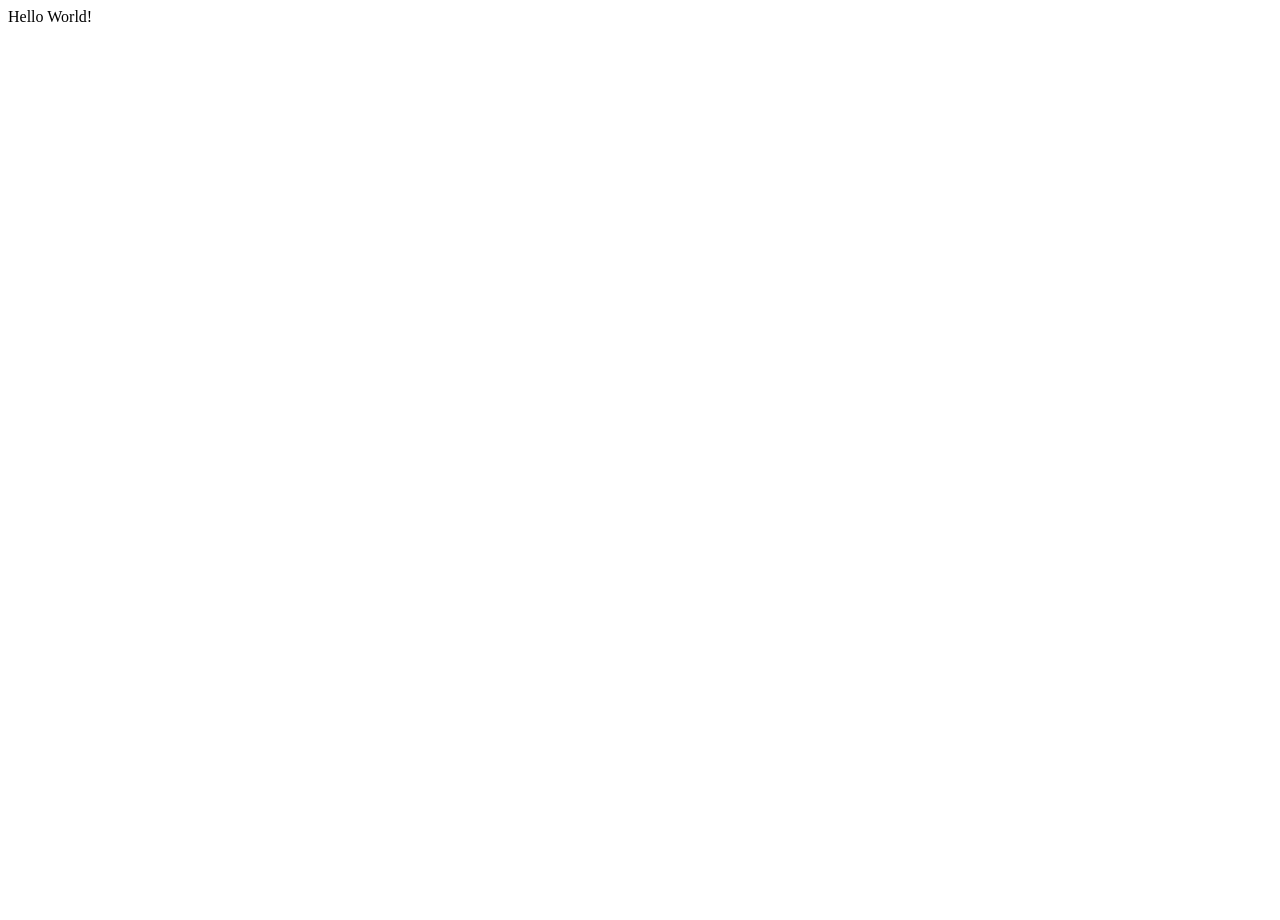
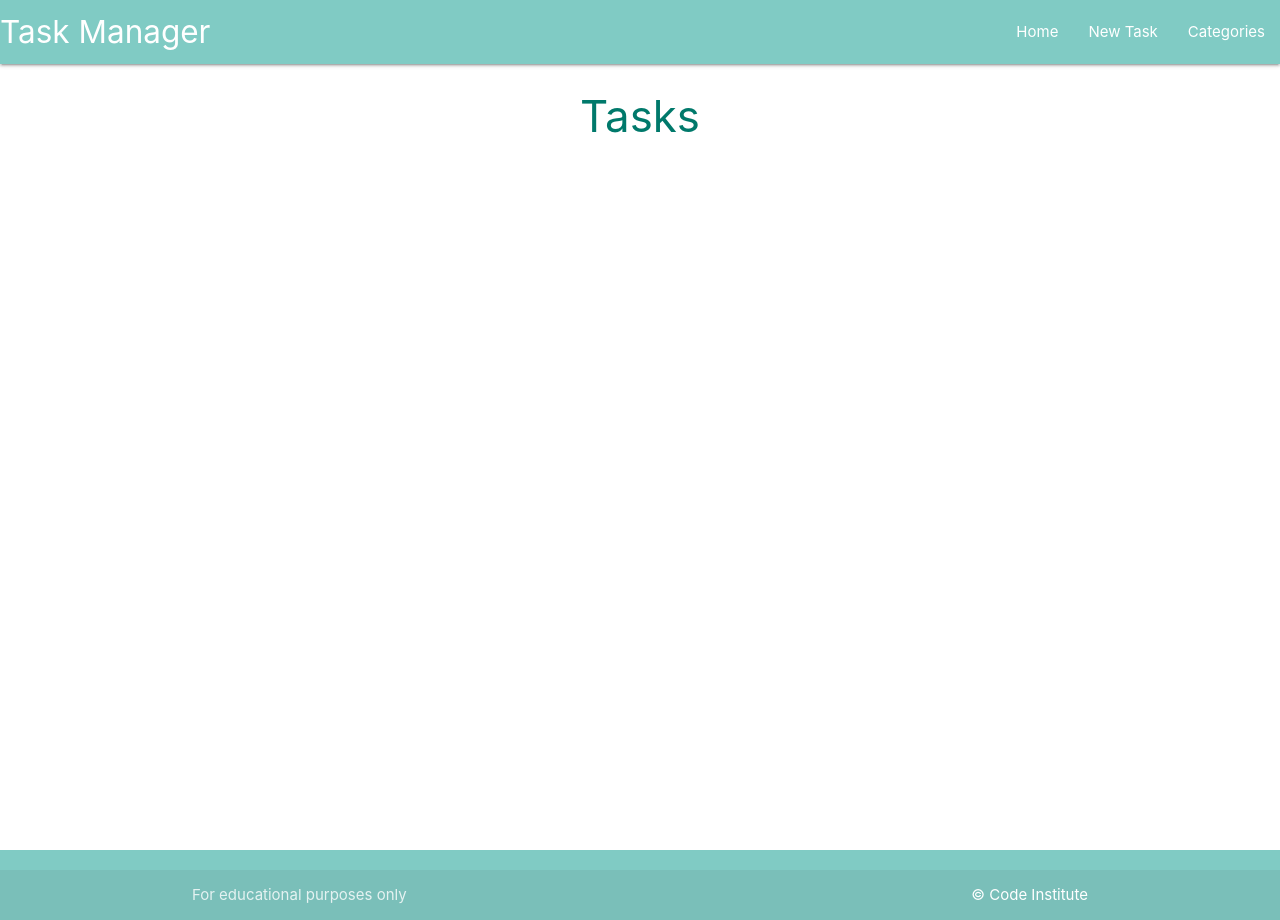
Before and after one commit to louwJohan/task-manager, a Flask app: page / in a window 1280 px wide. Before the commit the page is almost empty. Run offline with Flask 2, Linux system fonts and the light colour scheme; some libraries are stand-ins or nearby versions.

Commit message:
Add base and tasks pages with header and footer

```diff
--- a/taskmanager/routes.py
+++ b/taskmanager/routes.py
@@ -5,4 +5,4 @@ from taskmanager.models import Category, Task
 
 @app.route("/")
 def home():
-    return render_template("base.html")
+    return render_template("tasks.html")
--- /dev/null
+++ b/taskmanager/static/css/style.css
@@ -0,0 +1,9 @@
+body {
+    display: flex;
+    min-height: 100vh;
+    flex-direction: column;
+  }
+
+  main {
+    flex: 1 0 auto;
+  }
--- /dev/null
+++ b/taskmanager/static/js/script.js
@@ -0,0 +1,5 @@
+document.addEventListener('DOMContentLoaded', function() {
+    // sidenav initialization
+    var sidenav = document.querySelectorAll('.sidenav');
+    M.Sidenav.init(sidenav);
+  });
--- a/taskmanager/templates/base.html
+++ b/taskmanager/templates/base.html
@@ -4,9 +4,47 @@
     <meta charset="UTF-8">
     <meta http-equiv="X-UA-Compatible" content="IE=edge">
     <meta name="viewport" content="width=device-width, initial-scale=1.0">
+    <link rel="stylesheet" href="https://cdnjs.cloudflare.com/ajax/libs/font-awesome/6.1.1/css/all.min.css" integrity="sha512-KfkfwYDsLkIlwQp6LFnl8zNdLGxu9YAA1QvwINks4PhcElQSvqcyVLLD9aMhXd13uQjoXtEKNosOWaZqXgel0g==" crossorigin="anonymous" referrerpolicy="no-referrer" />
+    <link rel="stylesheet" href="https://cdnjs.cloudflare.com/ajax/libs/materialize/1.0.0/css/materialize.min.css" type="text/css">
+    <link rel="stylesheet" href="{{ url_for('static', filename='css/style.css')}}" type="text/css">
     <title>Task Manager</title>
 </head>
 <body>
-    Hello World!
+    <header>
+        <!-- --top navbar -->
+        <nav class="teal lighten-3">
+            <div class="nav-wrapper">
+              <a href="{{ url_for('home')}}" class="brand-logo">Task Manager</a>
+              <a href="#" data-target="mobile-demo" class="sidenav-trigger"><i class="fa fa-bars"></i></i></a>
+              <ul class="right hide-on-med-and-down">
+                <li><a href="{{ url_for('home')}}">Home</a></li>
+                <li><a href="">New Task</a></li>
+                <li><a href="">Categories</a></li>
+
+              </ul>
+            </div>
+          </nav>
+        <!-- -- mobile sidenav -->
+          <ul class="sidenav" id="mobile-demo">
+            <li><a href="{{ url_for('home')}}">Home</a></li>
+            <li><a href="">New Task</a></li>
+                <li><a href="">Categories</a></li>
+          </ul>
+    </header>
+
+    <main class="container">
+        {% block content %}
+        {% endblock %}
+    </main>
+    <footer class="page-footer teal lighten-3">
+        <div class="footer-copyright">
+          <div class="container">
+          For educational purposes only
+          <a class="white-text right" href="https://codeinstitute.net" target="_blank">&copy; Code Institute</a>
+          </div>
+        </div>
+      </footer>
+    <script src="https://cdnjs.cloudflare.com/ajax/libs/materialize/1.0.0/js/materialize.min.js"></script>
+    <script src="{{ url_for('static', filename='js/script.js')}}"></script>
 </body>
 </html>
--- /dev/null
+++ b/taskmanager/templates/tasks.html
@@ -0,0 +1,6 @@
+{% extends "base.html" %}
+{% block content %}
+
+<h3 class="teal-text text-darken-2 center-align">Tasks</h3>
+
+{% endblock %}
```
